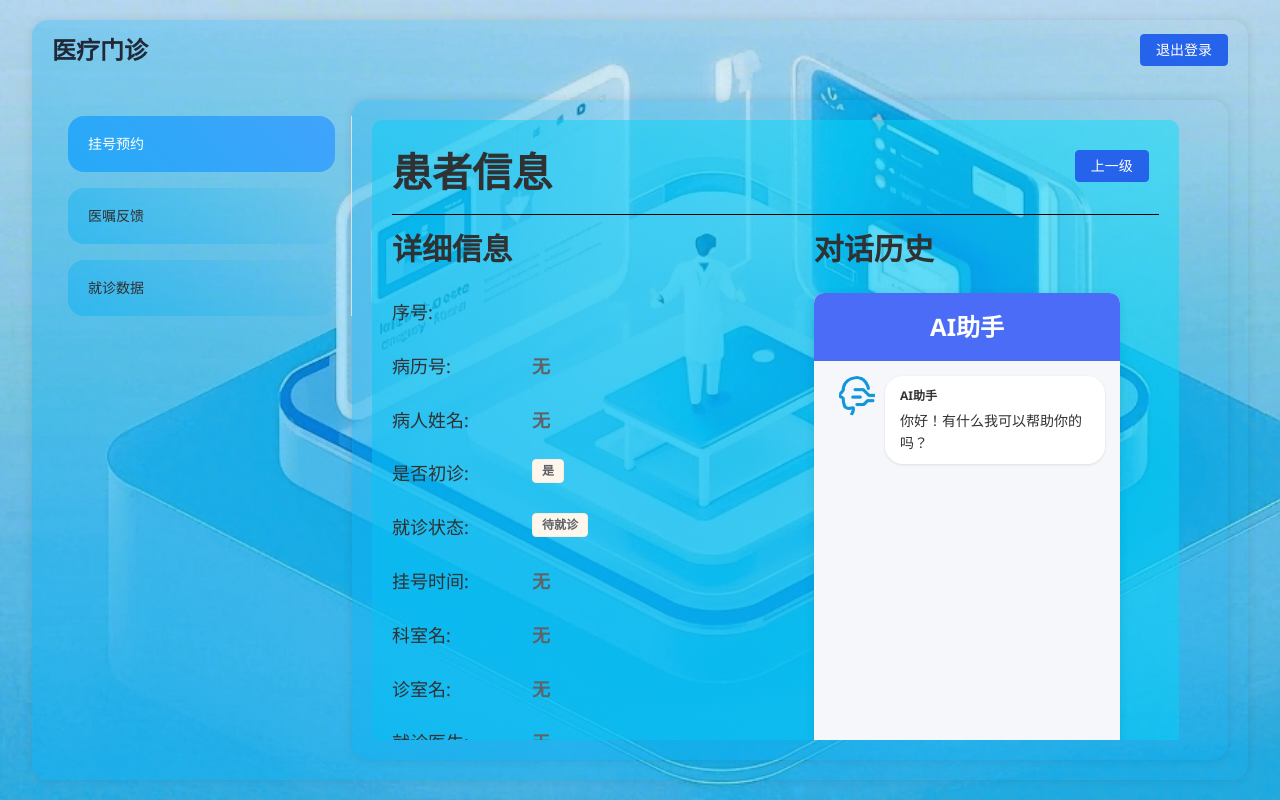
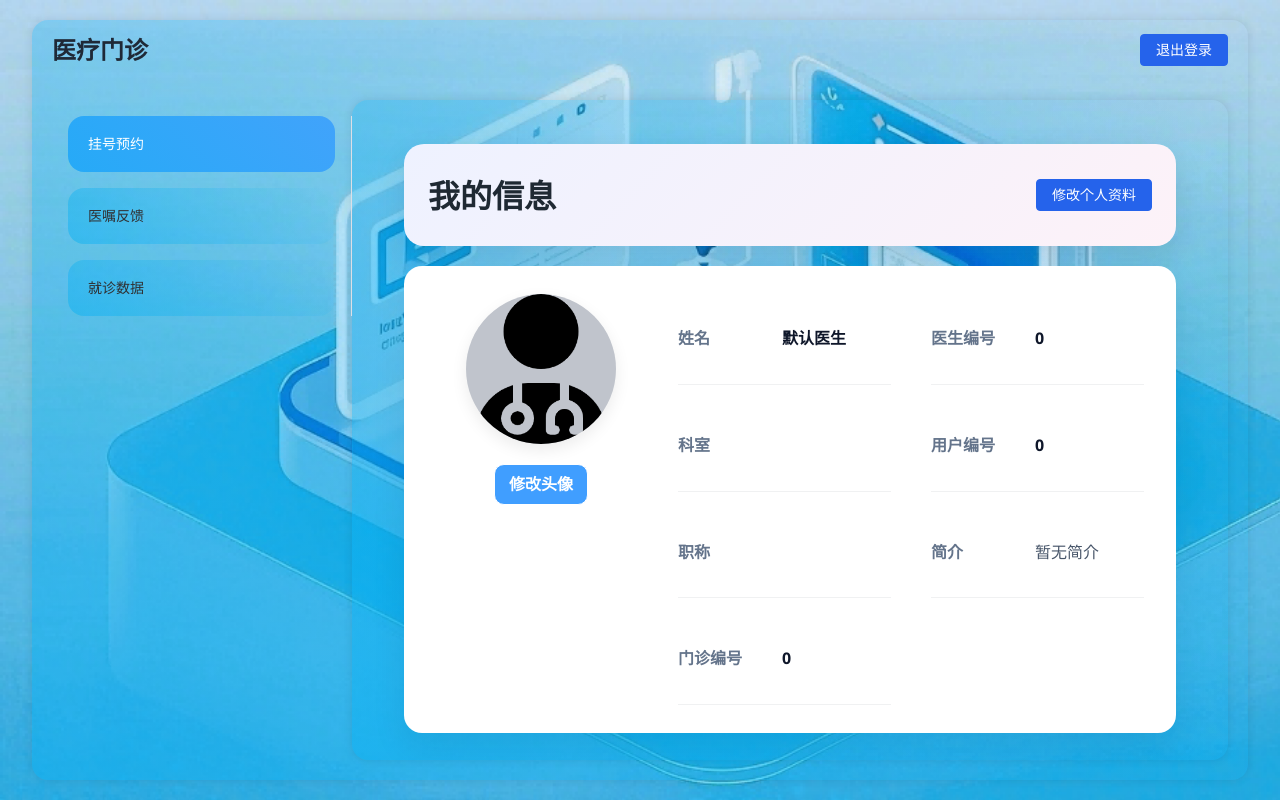
Before and after one commit to youngestar/OutPatient, a Vue app: page /doctor/myinfo in a window 1280 px wide. Built offline with nearby package versions, Linux system fonts and the light colour scheme; no server answers.

Commit message:
feaat: 样式更新

```diff
--- /dev/null
+++ b/src/api/doctor/myInfo.ts
@@ -0,0 +1,46 @@
+import myApi from "..";
+
+export interface DoctorProfile {
+  doctorId: number;
+  userId: number;
+  name: string;
+  clinicId: number;
+  deptName: string;
+  title: string;
+  introduction: string;
+  avatar: string;
+}
+
+type ApiResponse<T> = {
+  code: number;
+  message: string;
+  data: T;
+  timestamp: number;
+};
+
+function buildAuthHeaders(): Record<string, string> {
+  const tokenValue = localStorage.getItem("userToken") || "";
+  if (!tokenValue) return {};
+  return {
+    satoken: tokenValue,
+    Authorization: `Bearer ${tokenValue}`,
+  };
+}
+
+export const getCurrentDoctorInfo = async (): Promise<DoctorProfile | undefined> => {
+  try {
+    const resp = await myApi.get<ApiResponse<DoctorProfile>>("/doctor/Doctor-get", {
+      headers: buildAuthHeaders(),
+    });
+
+    // 后端可能返回 code=0（成功）或 code=200（成功）
+    if (resp.data && (resp.data.code === 0 || resp.data.code === 200)) {
+      return resp.data.data;
+    }
+
+    throw new Error(resp.data?.message || "获取医生信息失败");
+  } catch (err) {
+    console.error(err);
+    return undefined;
+  }
+};
--- a/src/components/ApTop.vue
+++ b/src/components/ApTop.vue
@@ -31,7 +31,7 @@
 import { computed, ref } from 'vue'
 import DoctorForm from '@/components/Admin/DoctorForm.vue';
 import ScheduleForm from './Admin/ScheduleForm.vue';
-import { ElButton, ElMessage } from 'element-plus'
+import { ElButton, ElMessage, ElMessageBox } from 'element-plus'
 import { Search } from '@element-plus/icons-vue';
 import { useRouter, useRoute } from 'vue-router'
 import { useHospitalStore } from '@/stores/hospitalData'
@@ -97,21 +97,37 @@ const handleSearch = async () => {
 // 添加处理函数
 const createNewItem = async () => {
   if (!departmentId.value && !clinicId.value && !doctorId.value) {
-    const newName = prompt('请输入新科室的名称')
-    if (!newName) {
+    try {
+      const { value } = await ElMessageBox.prompt('请输入新科室的名称', '添加科室', {
+        confirmButtonText: '确定',
+        cancelButtonText: '取消',
+        inputValue: '',
+        inputPlaceholder: '例如：内科',
+      })
+      const newName = value.trim()
+      if (!newName) return
+      await hospitalStore.createDepart(newName)
+    } catch {
       return
     }
-    await hospitalStore.createDepart(newName)
     ElMessage({
       message: '添加科室成功',
       type: 'success',
     })
   } else if (!clinicId.value && departmentId.value) {
-    const newName = prompt('请输入新门诊的名称')
-    if (!newName) {
+    try {
+      const { value } = await ElMessageBox.prompt('请输入新门诊的名称', '添加门诊', {
+        confirmButtonText: '确定',
+        cancelButtonText: '取消',
+        inputValue: '',
+        inputPlaceholder: '例如：心内科门诊',
+      })
+      const newName = value.trim()
+      if (!newName) return
+      await hospitalStore.createClinic(departmentId.value, newName)
+    } catch {
       return
     }
-    await hospitalStore.createClinic(departmentId.value, newName)
     ElMessage({
       message: '添加门诊成功',
       type: 'success',
--- a/src/components/DepartCard.vue
+++ b/src/components/DepartCard.vue
@@ -23,7 +23,7 @@
 import TimeForm from './TimeForm.vue';
 import { ref } from 'vue';
 import { useHospitalStore } from '@/stores/hospitalData';
-import { ElMessage, ElDialog } from 'element-plus';
+import { ElMessage, ElMessageBox } from 'element-plus';
 import { useRoute } from 'vue-router';
 import { autoUpdateSchedules } from '@/api/admin/registrations';
 
@@ -68,10 +68,20 @@ const autoUpdate = async (startDate: string, endDate: string) => {
   }
 }
 const updateName = async () => {
-  const newName = prompt('请输入新科室的名称', props.name);
-  if (!newName) {
+  let newName = '';
+  try {
+    const res = await ElMessageBox.prompt('请输入新名称', '修改名称', {
+      confirmButtonText: '确定',
+      cancelButtonText: '取消',
+      inputValue: props.name,
+      inputPlaceholder: '请输入名称',
+    });
+    newName = res.value.trim();
+  } catch {
     return;
   }
+  if (!newName) return;
+
   const departmentId = resolveDepartmentId();
   if (!departmentId) {
     await hospitalStore.updateDepart(props.id, newName);
@@ -86,6 +96,16 @@ const updateName = async () => {
 
 const deleteItem = async () => {
   const departmentId = resolveDepartmentId();
+  try {
+    const targetLabel = departmentId ? '门诊' : '科室';
+    await ElMessageBox.confirm(`确定要删除${targetLabel}“${props.name}”吗？此操作不可恢复。`, '删除确认', {
+      confirmButtonText: '删除',
+      cancelButtonText: '取消',
+      type: 'warning',
+    });
+  } catch {
+    return;
+  }
   if (!departmentId) {
     await hospitalStore.deleteDepart(props.id);
   } else {
--- a/src/components/DoctorCard.vue
+++ b/src/components/DoctorCard.vue
@@ -35,10 +35,9 @@
 
 <script lang="ts" setup>
 import { ref, computed } from 'vue';
-import { ElButton, ElScrollbar } from 'element-plus';
+import { ElButton, ElScrollbar, ElMessage, ElMessageBox } from 'element-plus';
 import DoctorForm from '@/components/Admin/DoctorForm.vue';
 import { useHospitalStore } from '@/stores/hospitalData';
-import { ElMessage } from 'element-plus';
 import { useRoute } from 'vue-router';
 import router from '@/router';
 import defaultAvatar from '@/assets/doctor.png';
@@ -137,6 +136,17 @@ const deleteDoctor = async (doctorId: string) => {
     })
     return;
   }
+
+  try {
+    await ElMessageBox.confirm(`确定要删除医生“${props.name}”吗？此操作不可恢复。`, '删除确认', {
+      confirmButtonText: '删除',
+      cancelButtonText: '取消',
+      type: 'warning',
+    })
+  } catch {
+    return;
+  }
+
   const res = await hospitalStore.deleteDoctor(doctorId, departmentId.value, clinicId.value)
   if (res) {
     ElMessage({
@@ -161,28 +171,26 @@ const deleteDoctor = async (doctorId: string) => {
   border-radius: 8px;
   box-shadow: 0 2px 8px rgba(0, 0, 0, 0.1);
   padding: 16px;
-  display: flex;
-  flex-direction: column;
-  align-items: center;
 }
 
 .doctor-avatar {
   width: 100px;
   height: 100px;
-  border-radius: 50%;
+  margin: 0 auto;
+  border-radius: 100%;
   overflow: hidden;
   margin-bottom: 16px;
-}
 
-.doctor-avatar img {
-  width: 100%;
-  height: 100%;
-  object-fit: cover;
+  img {
+    width: 100%;
+    height: 100%;
+    object-fit: cover;
+  }
 }
 
 .doctor-info {
   text-align: center;
-  margin-bottom: 50px;
+  margin-bottom: 20px;
   width: 100%;
 }
 
@@ -213,6 +221,10 @@ const deleteDoctor = async (doctorId: string) => {
 
 #button {
   position: absolute;
-  bottom: 20px;
+  bottom: 16px;
+  left: 50%;
+  transform: translateX(-50%);
+  display: flex;
+  gap: 8px;
 }
 </style>
--- a/src/components/Registrations/ScheduleCard.vue
+++ b/src/components/Registrations/ScheduleCard.vue
@@ -67,7 +67,7 @@
 
 <script lang="ts" setup>
 import { ref, type Ref, defineProps, onMounted, computed } from 'vue';
-import { ElAvatar, ElMessage, ElDialog } from 'element-plus';
+import { ElAvatar, ElMessage, ElDialog, ElMessageBox } from 'element-plus';
 import { createRegistrations } from '@/api/patient/registrations';
 import type { UserInfo } from '@/stores/user';
 import { useHospitalStore } from '@/stores/hospitalData';
@@ -220,6 +220,19 @@ const adminUpdateSchedule = async (submitData: ScheduleFormPayload) => {
 }
 
 const deleteSchedule = async () => {
+  try {
+    await ElMessageBox.confirm(
+      `确定要取消该排班吗？\n医生：${props.doctorName}\n日期：${props.scheduleDate}（${props.timeSlot}）`,
+      '取消排班确认',
+      {
+        confirmButtonText: '确定取消',
+        cancelButtonText: '返回',
+        type: 'warning',
+      }
+    )
+  } catch {
+    return
+  }
   const window = getScheduleWindow();
   const res = await hospitalStore.deleteSchedule(props.scheduleId, props.doctorId, {
     title: routeDoctorTitle.value,
--- a/src/router/index.ts
+++ b/src/router/index.ts
@@ -95,6 +95,11 @@ const router = createRouter({
           name: "datapre",
           component: () => import("../views/doctor/DataPre.vue"),
         },
+        {
+          path: "myinfo",
+          name: "doctorMyinfo",
+          component: () => import("../views/doctor/Myinfo.vue"),
+        },
       ],
     },
     {
--- /dev/null
+++ b/src/views/doctor/Myinfo.vue
@@ -0,0 +1,279 @@
+<template>
+  <div class="profile-page" v-loading="loading">
+    <header class="page-head">
+      <h2>我的信息</h2>
+      <el-button type="primary" @click="showEditTip">修改个人资料</el-button>
+    </header>
+
+    <section class="profile-card">
+      <div class="avatar-panel">
+        <input type="file" id="file" @change="handleUP" style="display: none;" />
+        <el-avatar :src="myInfo.avatar" :size="150" class="avatar"></el-avatar>
+        <label for="file" class="upload-btn">修改头像</label>
+        <el-button v-if="newAvatar" type="success" plain size="small" @click="uploadAvatar">保存修改</el-button>
+      </div>
+
+      <div class="info-panel">
+        <div class="info-col">
+          <div class="field"><span class="label">姓名</span><span class="value">{{ myInfo.name }}</span></div>
+          <div class="field"><span class="label">科室</span><span class="value">{{ myInfo.deptName }}</span></div>
+          <div class="field"><span class="label">职称</span><span class="value">{{ myInfo.title }}</span></div>
+          <div class="field"><span class="label">门诊编号</span><span class="value">{{ myInfo.clinicId }}</span></div>
+        </div>
+        <div class="info-col">
+          <div class="field"><span class="label">医生编号</span><span class="value">{{ myInfo.doctorId }}</span></div>
+          <div class="field"><span class="label">用户编号</span><span class="value">{{ myInfo.userId }}</span></div>
+          <div class="field field--stack">
+            <span class="label">简介</span>
+            <span class="value value--muted">{{ myInfo.introduction || '暂无简介' }}</span>
+          </div>
+        </div>
+      </div>
+    </section>
+  </div>
+</template>
+
+<script setup lang="ts">
+import { ref, onMounted, reactive } from 'vue';
+import { updateUserAvatar } from '@/api/patient/myInfo';
+import { getCurrentDoctorInfo } from '@/api/doctor/myInfo';
+import { ElMessage } from 'element-plus';
+
+defineOptions({
+  name: 'DoctorMyInfoView',
+});
+
+interface DoctorInfoState {
+  doctorId: number;
+  userId: number;
+  name: string;
+  clinicId: number;
+  deptName: string;
+  title: string;
+  introduction: string;
+  avatar: string;
+}
+
+const loading = ref(true);
+const newAvatar = ref(false);
+
+const myInfo = reactive<DoctorInfoState>({
+  doctorId: 0,
+  userId: 0,
+  avatar: '/src/assets/doctor.png',
+  name: '默认医生',
+  clinicId: 0,
+  deptName: '',
+  title: '',
+  introduction: '',
+});
+
+const showEditTip = () => {
+  ElMessage.info('医生信息通常由管理员维护；此处暂仅支持修改头像。')
+}
+
+const loadDoctorInfo = async () => {
+  const info = await getCurrentDoctorInfo();
+  loading.value = false;
+  if (info) {
+    Object.assign(myInfo, info);
+  }
+}
+
+const handleUP = (e: Event) => {
+  const file = (e.target as HTMLInputElement).files?.[0];
+  if (!file) return;
+  if (file.type !== 'image/jpeg' && file.type !== 'image/png') {
+    ElMessage.error('不支持该文件类型，请选择 JPEG、PNG 格式的图片');
+    return;
+  }
+
+  const maxSize = 2 * 1024 * 1024;
+  if (file.size > maxSize) {
+    ElMessage.error('文件大小超过限制，请选择小于 2MB 的图片');
+    return;
+  }
+  myInfo.avatar = URL.createObjectURL(file);
+  newAvatar.value = true;
+}
+
+const uploadAvatar = async () => {
+  const file = (document.getElementById('file') as HTMLInputElement).files?.[0];
+  if (!file) return;
+  updateUserAvatar(file).then((res) => {
+    if (res) {
+      newAvatar.value = false;
+      ElMessage.success('头像修改成功');
+      loadDoctorInfo();
+    }
+  }).catch((err) => {
+    console.error(err);
+  });
+}
+
+onMounted(async () => {
+  await loadDoctorInfo();
+})
+</script>
+
+<style scoped lang="scss">
+.profile-page {
+  display: flex;
+  flex-direction: column;
+  gap: 1.25rem;
+  padding: 1.5rem 2rem;
+  min-height: 100%;
+  box-sizing: border-box;
+}
+
+.profile-page {
+  margin: 0 auto;
+}
+
+.page-head {
+  display: flex;
+  justify-content: space-between;
+  align-items: center;
+  background: linear-gradient(135deg, #eef2ff, #fdf2f8);
+  border-radius: 20px;
+  padding: 1.25rem 1.5rem;
+  box-shadow: 0 12px 30px rgba(15, 23, 42, 0.1);
+
+  .eyebrow {
+    margin: 0;
+    text-transform: uppercase;
+    letter-spacing: 0.08em;
+    color: #7c8db5;
+    font-size: 0.8rem;
+  }
+
+  h2 {
+    margin: 0.35rem 0;
+    font-size: 2rem;
+    color: #1f2933;
+  }
+
+  .subtext {
+    margin: 0;
+    color: #64748b;
+  }
+}
+
+.profile-card {
+  border-radius: 18px;
+  box-shadow: 0 15px 35px rgba(15, 23, 42, 0.08);
+  background-color: #fff;
+  padding: 1.75rem 2rem;
+  display: flex;
+  gap: 2rem;
+  align-items: flex-start;
+  box-sizing: border-box;
+}
+
+.avatar-panel {
+  display: flex;
+  flex-direction: column;
+  gap: 0.75rem;
+  align-items: center;
+  text-align: center;
+  min-width: 210px;
+
+  .avatar {
+    box-shadow: 0 6px 16px rgba(0, 0, 0, 0.08);
+  }
+
+  .upload-btn {
+    cursor: pointer;
+    display: inline-block;
+    margin-top: 0.5rem;
+    padding: 0.4rem 0.9rem;
+    background: #409eff;
+    color: #fff;
+    border-radius: 10px;
+    border: 1px solid #fff;
+    font-weight: 600;
+    transition: background-color 0.2s ease;
+
+    &:hover {
+      background-color: #66b1ff;
+    }
+  }
+}
+
+.info-panel {
+  flex: 1;
+  display: flex;
+  gap: 2.5rem;
+}
+
+.info-col {
+  flex: 1;
+  display: flex;
+  flex-direction: column;
+  gap: 1rem;
+}
+
+.field {
+  display: flex;
+  align-items: center;
+  gap: 1rem;
+  padding: 2rem 0;
+  border-bottom: 1px solid rgba(15, 23, 42, 0.06);
+}
+
+.label {
+  width: 88px;
+  flex: 0 0 88px;
+  color: #64748b;
+  font-weight: 600;
+}
+
+.value {
+  color: #0f172a;
+  font-weight: 600;
+  word-break: break-word;
+}
+
+.field--stack {
+  align-items: flex-start;
+}
+
+.value--muted {
+  color: #475569;
+  font-weight: 500;
+  line-height: 1.6;
+}
+
+@media (max-width: 768px) {
+  .profile-page {
+    padding: 1rem;
+  }
+
+  .page-head {
+    flex-direction: column;
+    align-items: flex-start;
+    gap: 0.5rem;
+  }
+
+  .profile-card {
+    flex-direction: column;
+    padding: 1.25rem;
+    gap: 1.25rem;
+  }
+
+  .avatar-panel {
+    min-width: unset;
+    width: 100%;
+  }
+
+  .info-panel {
+    flex-direction: column;
+    gap: 0.5rem;
+  }
+
+  .label {
+    width: 76px;
+    flex-basis: 76px;
+  }
+}
+</style>
```
Also changed, not shown: src/views/DocTor.vue (+8 -6 lines).
